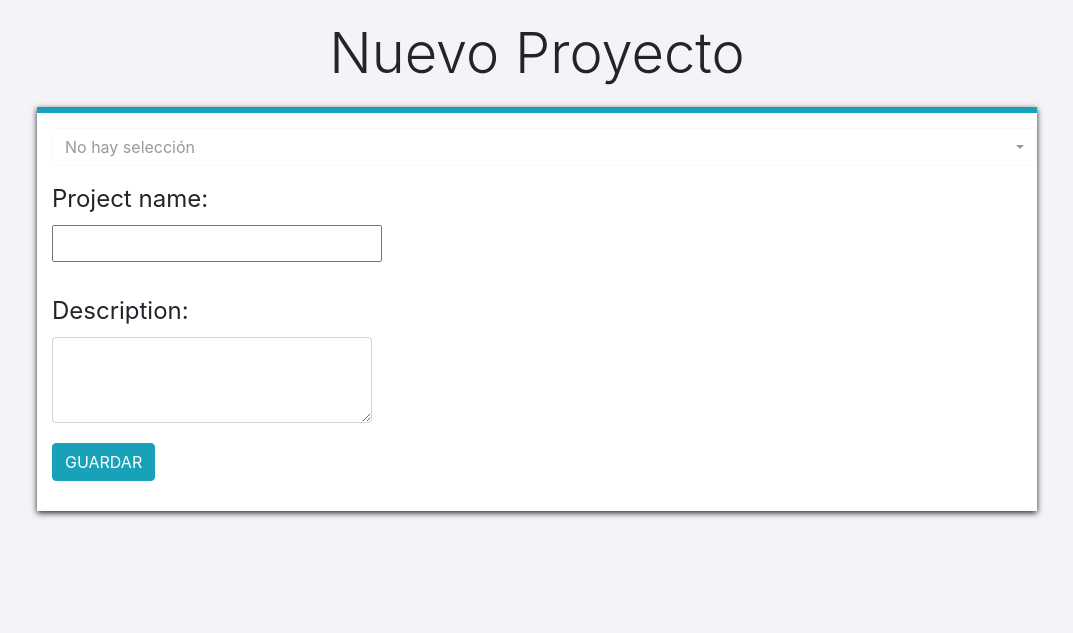
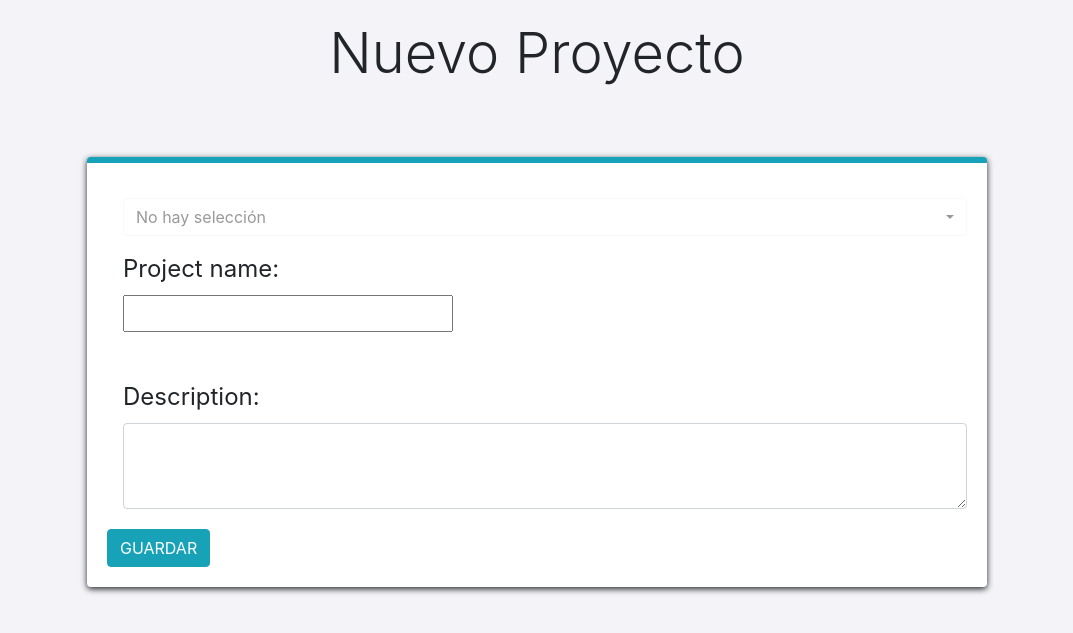
Before and after one commit to arponpes/ticross, a Django app: page /project/new/ in a window 1280 px wide. Shown: the part 80-713 px from the top of the page, without its empty margins (103-1176 px from the left). Run offline with Django 3.2, Linux system fonts and the light colour scheme; the visitor is signed in with stand-in values (Sample User, id 1); data comes from the database, SQL or seed files in the repository; some libraries are stand-ins or nearby versions.

Commit message:
refactored form new project

```diff
--- a/webapp/static/css/styles.css
+++ b/webapp/static/css/styles.css
@@ -48,7 +48,6 @@
     bottom: 30%;
 }
 
-
 .title {
     font-size: 1.5em;
     color: black;
@@ -68,7 +67,6 @@ body {
     max-width: 1200px;
     margin-left: auto;
     margin-right: auto;
-
     flex-direction: row;
 }
 
@@ -97,11 +95,13 @@ body {
 .greeting {
     text-align: center;
 }
-.greeting-new{
-text-align: center;
-margin-top: 20px;
-margin-bottom: 20px;
+
+.greeting-new {
+    text-align: center;
+    margin-top: 20px;
+    margin-bottom: 20px;
 }
+
 .timeworked {
     font-size: 5em;
 }
@@ -115,56 +115,48 @@ margin-bottom: 20px;
     background-color: transparent;
 }
 
-.card-detail{
+.card-detail {
     border: 0;
     box-shadow: 0 2px 6px 0;
     border-top: 6px solid #16A2B8;
     width: 90%;
     max-width: 900px;
     margin-left: auto;
-    margin-right:auto ;
+    margin-right: auto;
     margin-top: 50px;
 }
 
-.delete-form{
+.delete-form {
     margin-top: 50px;
     margin-left: auto;
     margin-right: auto;
     width: 500px;
 }
 
-.delete-title{
+.delete-title {
     font-size: 2rem;
 }
-.delte-warning{
+
+.delte-warning {
     font-size: 1rem;
 }
 
-.cont-newProject{
-    border: 0;
-    border-top: 6px solid #16A2B8;
-    box-shadow: 0 2px 6px 0;
-    max-width: 1000px;
-    margin-top: 20px;
-    margin-left: auto;
-    margin-right: auto;
-    background-color: white;
-    padding-bottom: 30px;
-}
-.newProject-element{
 
+.newProject-element {
     font-size: 1.5rem;
     margin-bottom: 4px;
     margin-top: 15px;
-    margin-left: auto;
+    margin-left: 1rem;
+    margin-right: auto;
 }
-.textarea{
-    width: 320px;
-}
-#id_project_name{
+
+
+
+#id_project_name {
     font-size: 1.3rem;
 }
-.dropdown-item{
+
+.dropdown-item {
     font-family: Arial;
     font-size: 1rem;
 }
--- a/webapp/templates/webapp/project_edit.html
+++ b/webapp/templates/webapp/project_edit.html
@@ -5,9 +5,10 @@
 
         <h2 class=" display-4 greeting-new">Nuevo Proyecto</h2>
 
-        <div class="container cont-newProject">
-
-
+        <div class="row justify-content-md-center ">
+            <div class="col-md-12 col-lg-12">
+                <div class="card card-detail">
+                    <div class="card-body">
                         <form method="POST" id="project" class="newProject">
                             {% csrf_token %}
                             <div class="row newProject-element">
@@ -17,19 +18,23 @@
                                 <div class="form-group">
                                     <label for="id_project_name">Project name:</label>
                                     <br>
-
-            <input name="project_name" maxlength="150" required="" id="id_project_name" type="text">
+                                    <input name="project_name" maxlength="150" required="" class="input-group input-group-sm mb-3" id="id_project_name" type="text">
                                 </div>
                             </div>
                             <div class="row newProject-element">
                                 <div class="form-group">
                                     <label for="exampleFormControlTextarea1">Description: </label>
-                <textarea  class="form-control textarea" required="" name="description" id="id_description" rows="3"></textarea>
+                                    <textarea class="form-control textarea" required="" name="description" id="id_description" cols="80" rows="3"></textarea>
                                 </div>
                             </div>
                             <button type="submit" id="btn-save" class="btn btn-info">GUARDAR</button>
-</div>
                         </form>
                     </div>
+                </div>
+            </div>
+        </div>
+
+
+
     <script src="{% static 'js/new_project.js' %}"></script>
 {% endblock %}
```
Lines whose indentation alone changed are shown as unchanged.
